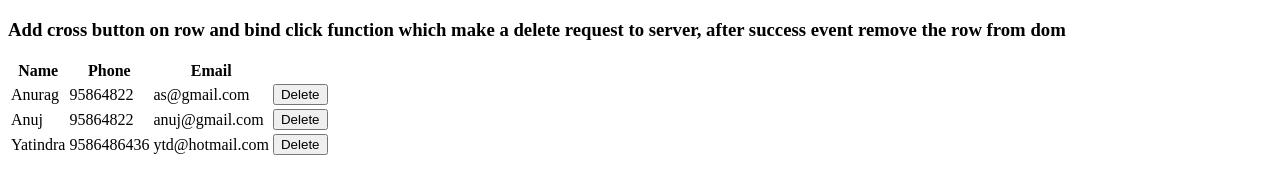
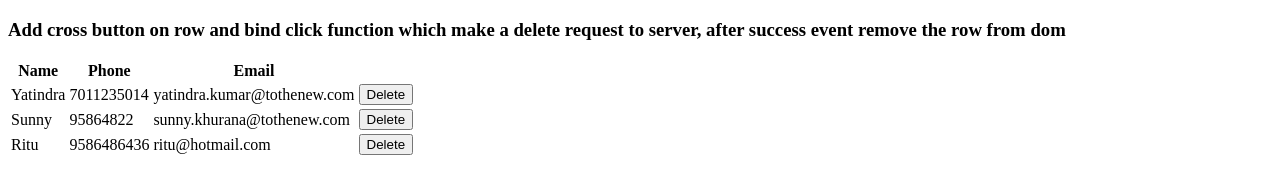
Before and after one commit to boy-techy/JQueryExcercise, a plain HTML site: page Q17.html in a window 1280 px wide. Drawn offline with nearby package versions, Linux system fonts and the light colour scheme.

Commit message:
After Update

```diff
--- a/Q17.html
+++ b/Q17.html
@@ -19,21 +19,21 @@
         </thead>
         <tbody>
             <tr>
-                <td>Anurag</td>
-                <td>95864822</td>
-                <td>as@gmail.com</td>
+                <td>Yatindra</td>
+                <td>7011235014</td>
+                <td>yatindra.kumar@tothenew.com</td>
                 <td><button class='btnDelete'>Delete</button></td>
             </tr>
             <tr>
-                <td>Anuj</td>
+                <td>Sunny</td>
                 <td>95864822</td>
-                <td>anuj@gmail.com</td>
+                <td>sunny.khurana@tothenew.com</td>
                 <td><button class='btnDelete'>Delete</button></td>
             </tr>
             <tr>
-                <td>Yatindra</td>
+                <td>Ritu</td>
                 <td>9586486436</td>
-                <td>ytd@hotmail.com</td>
+                <td>ritu@hotmail.com</td>
                 <td><button class='btnDelete'>Delete</button></td>
             </tr>
         </tbody>
```
